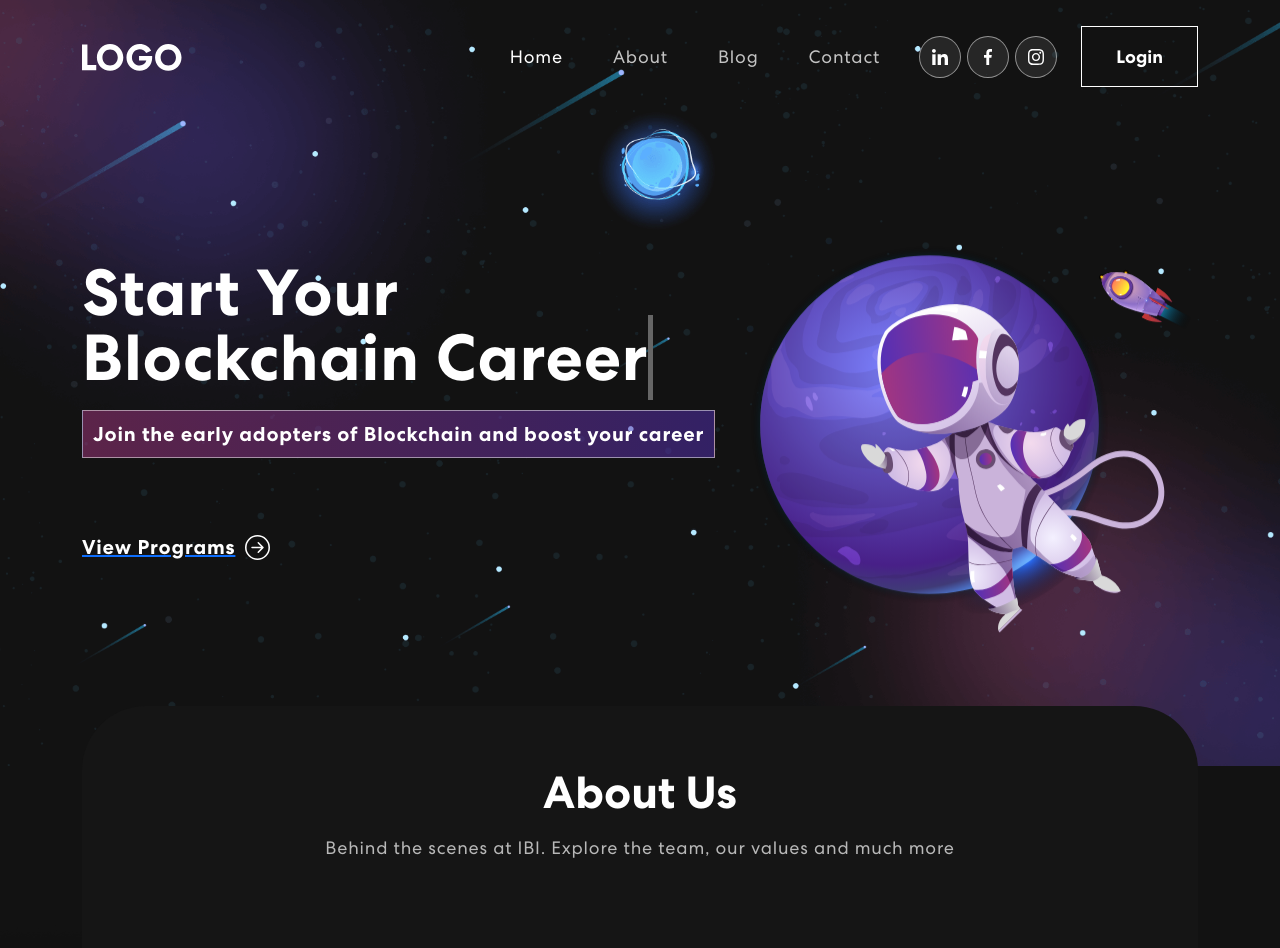
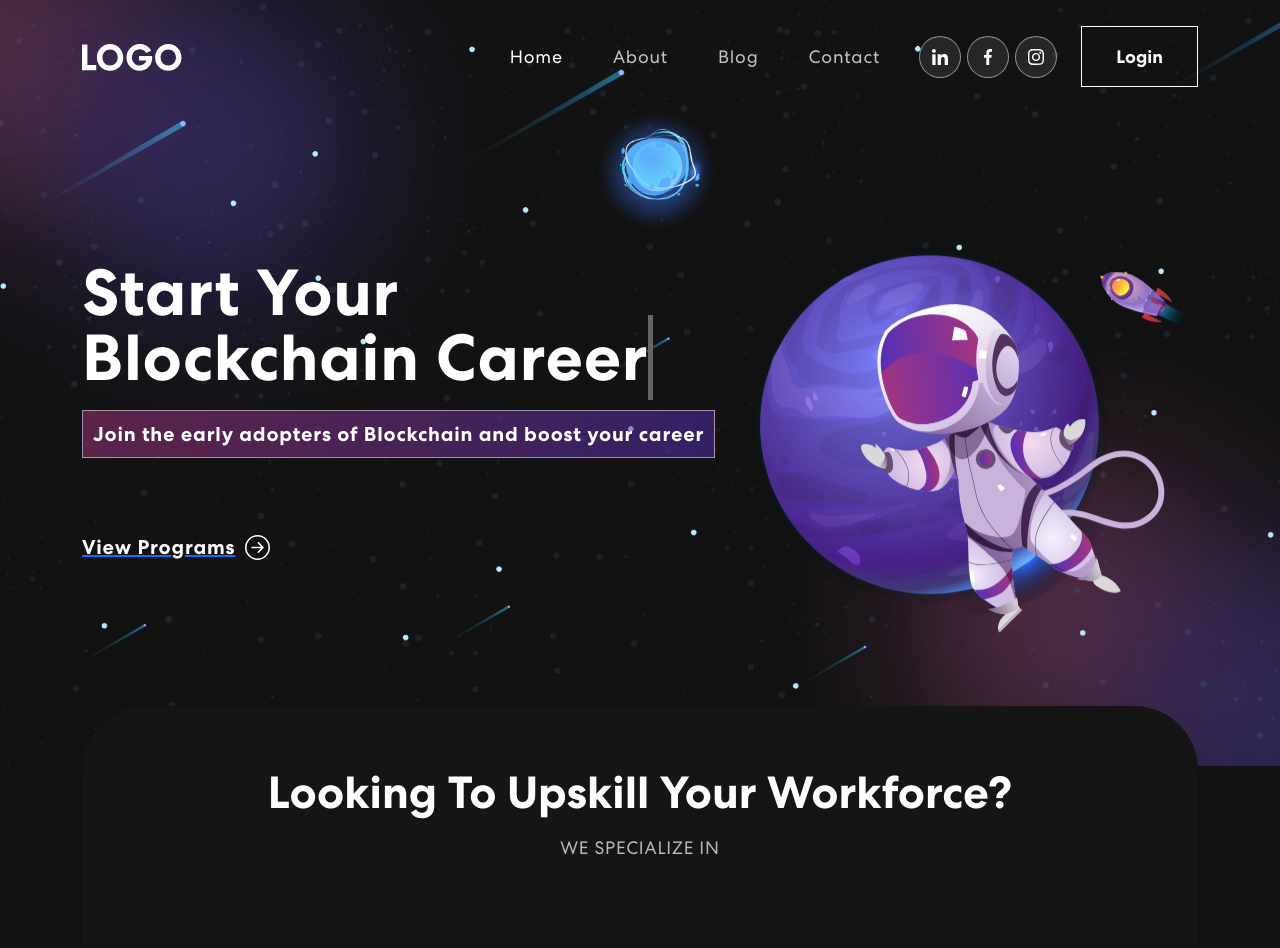
Before and after one commit to cybblck/blockchain, a React (Create React App) app: page / in a window 1280 px wide. Shown: the top 948 px of the page. Built offline with nearby package versions, Linux system fonts and the light colour scheme; no server answers.

Commit message:
updated images

```diff
--- a/src/components/Projects.js
+++ b/src/components/Projects.js
@@ -1,7 +1,7 @@
 import { Container, Row, Col, Tab, Nav } from "react-bootstrap";
 import { ProjectCard } from "./ProjectCard";
-import projImg1 from "../assets/img/project-img1.png";
-import projImg2 from "../assets/img/project-img2.png";
+import projImg1 from "../assets/img/blockchain_asset1.jpg";
+import projImg2 from "../assets/img/blockchain_asset2.png";
 import projImg3 from "../assets/img/project-img3.png";
 import colorSharp2 from "../assets/img/color-sharp2.png";
 import 'animate.css';
@@ -23,7 +23,7 @@ export const Projects = () => {
     {
       title: "Deep Dive Into Decentralized Finance(DEFI)",
       // description: "Design & Development",
-      imgUrl: projImg3,
+      imgUrl: projImg1,
     },
     {
       title: "Faculty Development Programs",
@@ -38,7 +38,7 @@ export const Projects = () => {
     {
       title: "Demo",
       // description: "Design & Development",
-      imgUrl: projImg3,
+      imgUrl: projImg1,
     },
   ];
 
--- a/src/components/Skills.js
+++ b/src/components/Skills.js
@@ -35,8 +35,8 @@ export const Skills = () => {
             <div className="row">
                 <div className="col-12">
                     <div className="skill-bx wow zoomIn">
-                        <h2>About Us</h2>
-                        <p>Behind the scenes at IBI. Explore the team, our values and much more</p>
+                        <h2>Looking To Upskill Your Workforce?</h2>
+                        <p>WE SPECIALIZE IN</p>
                         <Carousel responsive={responsive} infinite={true} className="owl-carousel owl-theme skill-slider">
                             <div className="item">
                                 <img src={meter1} alt="Image" />
```
Also changed, not shown: src/assets/img/blockchain_asset1.jpg (added), src/assets/img/blockchain_asset2.png (added).
